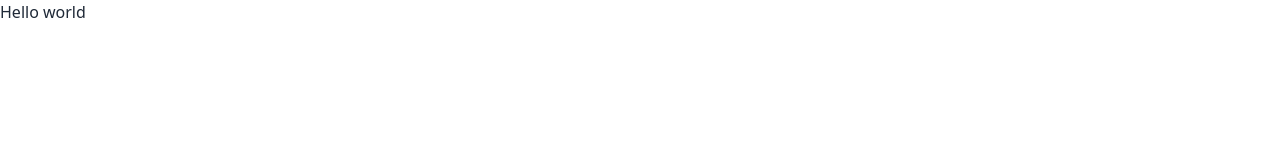
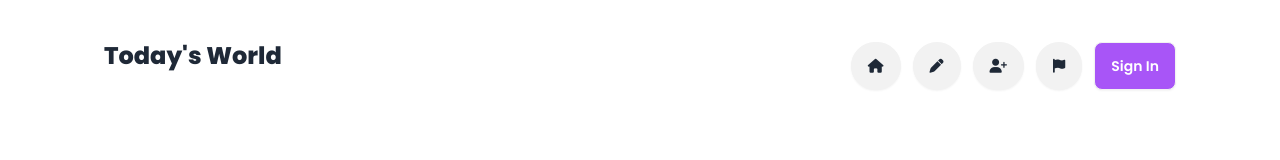
Before and after one commit to ayathree/assignment-6, a plain HTML site: page index.html in a window 1280 px wide. Drawn offline with nearby package versions, Linux system fonts and the light colour scheme.

Commit message:
added navbar

```diff
--- a/index.html
+++ b/index.html
@@ -6,14 +6,52 @@
     <title>Today's World</title>
     <link href="https://cdn.jsdelivr.net/npm/daisyui@4.7.2/dist/full.min.css" rel="stylesheet" type="text/css" />
 <script src="https://cdn.tailwindcss.com"></script>
+<link rel="stylesheet" href="https://cdnjs.cloudflare.com/ajax/libs/font-awesome/6.5.1/css/all.min.css" integrity="sha512-DTOQO9RWCH3ppGqcWaEA1BIZOC6xxalwEsw9c2QQeAIftl+Vegovlnee1c9QX4TctnWMn13TZye+giMm8e2LwA==" crossorigin="anonymous" referrerpolicy="no-referrer" />
+<link rel="preconnect" href="https://fonts.googleapis.com">
+<link rel="preconnect" href="https://fonts.gstatic.com" crossorigin>
+<link href="https://fonts.googleapis.com/css2?family=Poppins:wght@100;200;300;400;500;600;700;800;900&display=swap" rel="stylesheet">
+<style>
+    .font-poppins{
+        font-family: "Poppins", sans-serif;
+    }
+</style>
 
 </head>
-<body>
+<body class="font-poppins">
     <header>
-        <h1>Hello world</h1>
+        <!--navbar-->
+        <section class="container mx-auto lg:px-24 py-8 px-3">
+            <div class="navbar bg-base-100 flex flex-col lg:flex-row justify-between items-center">
+                <div class="navbar-start">
+
+                  <h1 class=" lg:text-2xl font-extrabold mb-5">Today's World</h1>
+                </div>
+
+                    <div class="flex flex-row justify-center items-center gap-3">
+                        <div class="tooltip" data-tip="Home">
+                            <button class="btn rounded-full"><i class="fa-solid fa-house"></i></button>
+                          </div>
+                          <div class="tooltip" data-tip="Marked">
+                            <button class="btn rounded-full" ><i class="fa-solid fa-pen"></i></button>
+                          </div>
+                          <div class="tooltip" data-tip="User">
+                           <button class="btn rounded-full"> <i class="fa-solid fa-user-plus"></i></button>
+                          </div>
+                          <div class="tooltip" data-tip="Translate">
+                            <button class="btn rounded-full" ><i class="fa-solid fa-flag"></i></button>
+                          </div>
+
+                          <div class="navbar-end">
+                              <a class="btn bg-purple-500 text-white">Sign In</a>
+                            </div>
+                        </div>
+
+                </div>
+        </section>
     </header>
     <main></main>
     <footer></footer>
+    <script src="./js/retro.js"></script>
 
 </body>
 </html>
```
